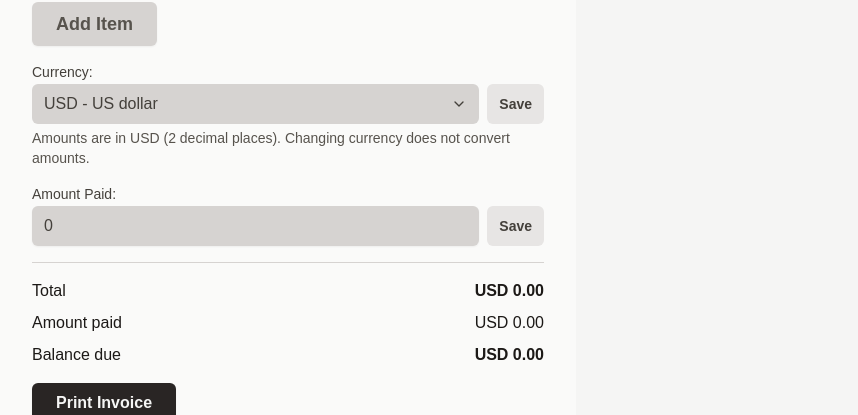
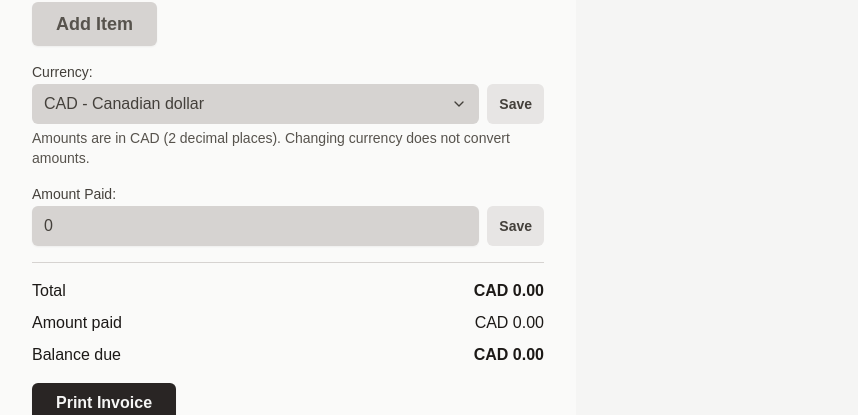
Before and after one commit to KirillTregubov/TaskLancer, a Nuxt app: page / in a window 1280 px wide. Shown: the part 1332-1747 px from the top of the page, without its empty margins (16-874 px from the left). Built offline with nearby package versions, Linux system fonts and the light colour scheme; a web font is replaced by a local one.

Commit message:
Default new invoices to CAD

```diff
--- a/app/components/InvoiceGenerator.vue
+++ b/app/components/InvoiceGenerator.vue
@@ -21,7 +21,7 @@ const phone = ref('')
 const email = ref('')
 const billToField = ref('')
 const invoiceContents = ref([{ description: '', amount: '' }])
-const currency = ref('USD')
+const currency = ref('CAD')
 const amountPaid = ref('0')
 const {
   savedPrefills,
```
